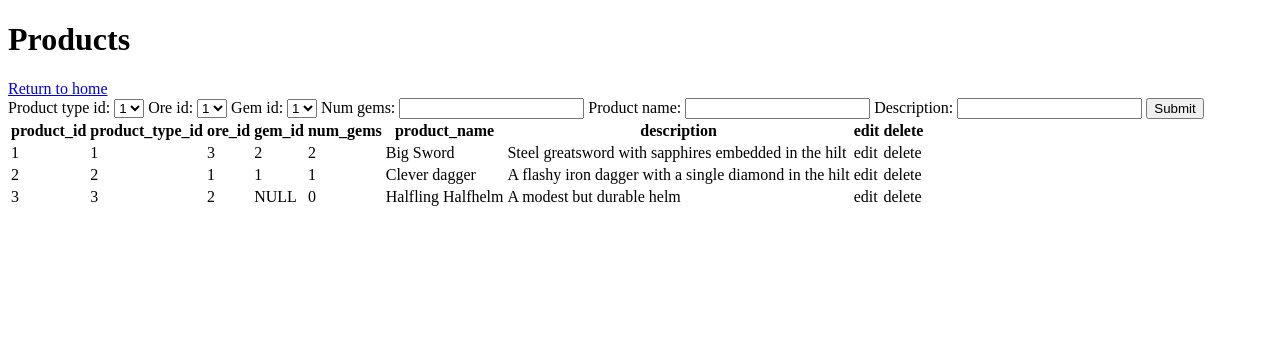
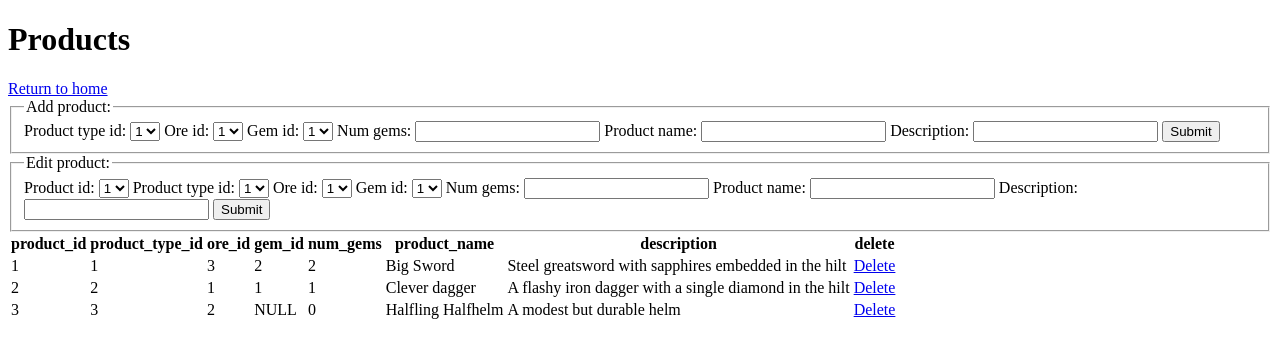
Before and after one commit to acalton/cs340project, a Flask app: page /products in a window 1280 px wide. Shown: the top 358 px of the page. Run offline with Flask 2, Linux system fonts and the light colour scheme.

Commit message:
edit forms

```diff
--- a/main.py
+++ b/main.py
@@ -4,7 +4,7 @@ app = Flask(__name__)
 
 @app.route('/')
 def home():
-    return render_template("home.html")
+    return render_template("index.html")
 
 
 @app.route('/customers')
--- a/templates/customers.html
+++ b/templates/customers.html
@@ -10,6 +10,8 @@
     <a href="/">Return to home</a>
     </div>
     <div class="insert">
+        <fieldset>
+            <legend>Add customer: </legend>
             <form action="/customers">
                 <label for="full_name">Full name: </label>
                 <input type="text" id="full_name" name="full_name">
@@ -19,6 +21,7 @@
                 <input type="text" id="email_address" name="email_address">
                 <input type="submit" value="Submit">
             </form>
+        </fieldset>
     </div>
     <div class="data-table">
         <table>
--- a/templates/gemstones.html
+++ b/templates/gemstones.html
@@ -10,6 +10,8 @@
     <a href="/">Return to home</a>
     </div>
     <div class="insert">
+        <fieldset>
+            <legend>Add gemstone: </legend>
             <form action="/gemstones">
                 <label for="gem_name">Gem name: </label>
                 <input type="text" id="gem_name" name="gem_name">
@@ -19,6 +21,7 @@
                 <input type="text" id="description" name="description">
                 <input type="submit" value="Submit">
             </form>
+        </fieldset>
     </div>
     <div class="data-table">
         <table>
--- a/templates/ore.html
+++ b/templates/ore.html
@@ -10,6 +10,8 @@
     <a href="/">Return to home</a>
     </div>
     <div class="insert">
+        <fieldset>
+            <legend>Add ore: </legend>
             <form action="/ore">
                 <label for="ore_name">Ore name: </label>
                 <input type="text" id="ore_name" name="ore_name">
@@ -19,6 +21,7 @@
                 <input type="text" id="description" name="description">
                 <input type="submit" value="Submit">
             </form>
+        </fieldset>
     </div>
     <div class="data-table">
         <table>
--- a/templates/product_types.html
+++ b/templates/product_types.html
@@ -10,6 +10,8 @@
     <a href="/">Return to home</a>
     </div>
     <div class="insert">
+        <fieldset>
+            <legend>Add product type: </legend>
             <form action="/product_types">
                 <label for="product_type_name">Product type name: </label>
                 <input type="text" id="product_type_name" name="product_type_name">
@@ -21,6 +23,7 @@
                 <input type="text" id="description" name="description">
                 <input type="submit" value="Submit">
             </form>
+        </fieldset>
     </div>
     <div class="data-table">
         <table>
--- a/templates/products.html
+++ b/templates/products.html
@@ -10,6 +10,8 @@
     <a href="/">Return to home</a>
     </div>
     <div class="insert">
+        <fieldset>
+            <legend>Add product: </legend>
             <form action="/products">
                 <label for="product_type_id">Product type id:</label>
                 <select name="product_type_id" id="product_type_id">
@@ -37,6 +39,45 @@
                 <input type="text" id="description" name="description">
                 <input type="submit" value="Submit">
             </form>
+        </fieldset>
+    </div>
+    <div class="update">
+        <fieldset>
+            <legend>Edit product: </legend>
+            <form action="/products">
+                <label for="product_id">Product id:</label>
+                <select name="product_id" id="product_id">
+                    <option value="1">1</option>
+                    <option value="2">2</option>
+                    <option value="3">3</option>
+                </select>
+                <label for="product_type_id_update">Product type id:</label>
+                <select name="product_type_id_update" id="product_type_id_update">
+                    <option value="1">1</option>
+                    <option value="2">2</option>
+                    <option value="3">3</option>
+                </select>
+                <label for="ore_id_update">Ore id:</label>
+                <select name="ore_id_update" id="ore_id_update">
+                    <option value="1">1</option>
+                    <option value="2">2</option>
+                    <option value="3">3</option>
+                </select>
+                <label for="gem_id_update">Gem id:</label>
+                <select name="gem_id_update" id="gem_id_update">
+                    <option value="1">1</option>
+                    <option value="2">2</option>
+                    <option value="3">3</option>
+                </select>
+                <label for="num_gems_update">Num gems: </label>
+                <input type="text" id="num_gems_update" name="num_gems_update">
+                <label for="product_name_update">Product name: </label>
+                <input type="text" id="product_name_update" name="product_name_update">
+                <label for="description_update">Description: </label>
+                <input type="text" id="description_update" name="description_update">
+                <input type="submit" value="Submit">
+            </form>
+        </fieldset>
     </div>
     <div class="data-table">
         <table>
@@ -48,7 +89,6 @@
                 <th>num_gems</th>
                 <th>product_name</th>
                 <th>description</th>
-                <th>edit</th>
                 <th>delete</th>
             </tr>
             <tr>
@@ -59,8 +99,7 @@
                 <td>2</td>
                 <td>Big Sword</td>
                 <td>Steel greatsword with sapphires embedded in the hilt</td>
-                <td>edit</td>
-                <td>delete</td>
+                <td><a href="/products">Delete</a></td>
             </tr>
             <tr>
                 <td>2</td>
@@ -70,8 +109,7 @@
                 <td>1</td>
                 <td>Clever dagger</td>
                 <td>A flashy iron dagger with a single diamond in the hilt</td>
-                <td>edit</td>
-                <td>delete</td>
+                <td><a href="/products">Delete</a></td>
             </tr>
             <tr>
                 <td>3</td>
@@ -81,8 +119,7 @@
                 <td>0</td>
                 <td>Halfling Halfhelm</td>
                 <td>A modest but durable helm</td>
-                <td>edit</td>
-                <td>delete</td>
+                <td><a href="/products">Delete</a></td>
             </tr>
         </table>
     </div>
```
Also changed, not shown: templates/orders.html (+28 -7 lines), templates/index.html (renamed from templates/home.html). Lines whose indentation alone changed are shown as unchanged.
